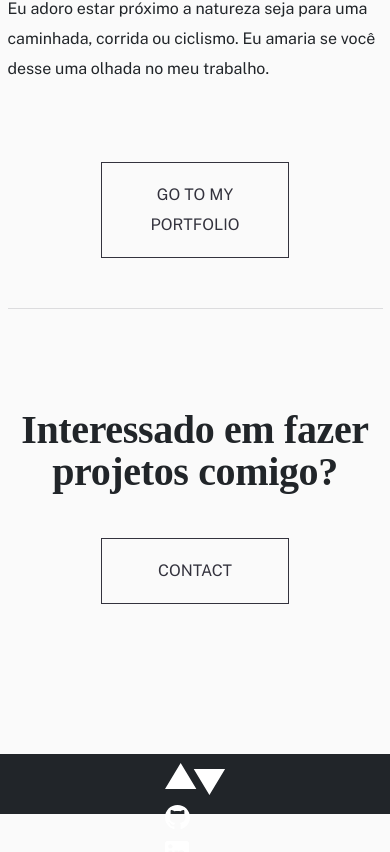
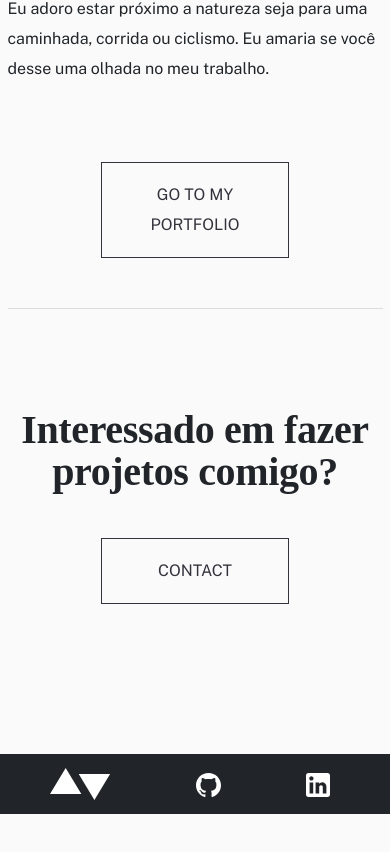
Before and after one commit to fiusks/Frontend-Challenge-M01, a React (Create React App) app: page /home in a window 390 px wide. Shown: the part 1400-2252 px from the top of the page. After the commit the page ends 2214 px from the top, so only its background shows below. Built offline with nearby package versions, Linux system fonts and the light colour scheme; a web font is replaced by a local one.

Commit message:
Footer breakpoint correction

```diff
--- a/src/components/footer/style.scss
+++ b/src/components/footer/style.scss
@@ -6,6 +6,12 @@
 .layout-footer {
   padding: 0rem 16.5rem;
   height: 6rem;
+  @include media-breakpoint-down(lg) {
+    padding: 0rem 10rem;
+  }
+  @include media-breakpoint-down(sm) {
+    padding: 0rem 5rem;
+  }
   .navigation-links {
     gap: 4.2rem;
     margin-left: 4.8rem;
```
